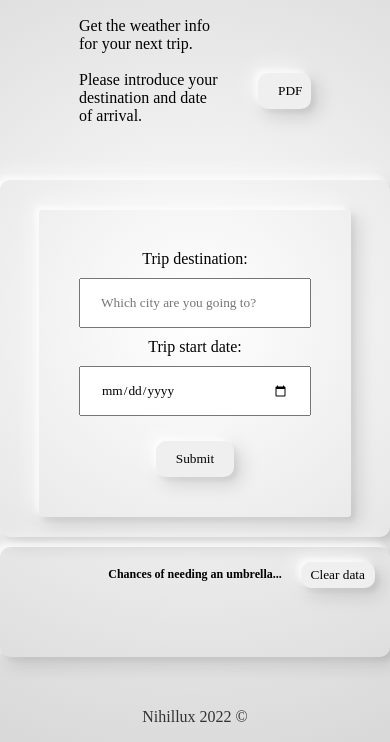
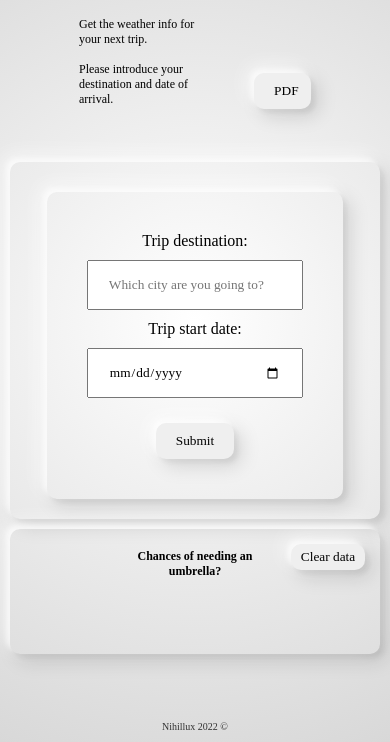
Before and after one commit to Nihillux/Weather-Trip, a website built with webpack: page src/client/views/index.html in a window 390 px wide. Shown: the part 102-844 px from the top of the page. Built offline with nearby package versions, Linux system fonts and the light colour scheme.

Commit message:
responsive fixed

```diff
--- a/src/client/styles/base.scss
+++ b/src/client/styles/base.scss
@@ -73,7 +73,7 @@ button{
     border-radius: 10px;
 }
 
-@media only screen and (max-width: 500px) {
+@media(max-width: 768px) {
     section {
         width: 100%;
     }
@@ -86,4 +86,7 @@ button{
         padding-top: 20px;
         width: fit-content;
     }
+    div{
+        font-size: 12px;
+    }
 }
--- a/src/client/styles/footer.scss
+++ b/src/client/styles/footer.scss
@@ -7,3 +7,15 @@ footer{
     bottom: 0;
     width: 100%;
 }
+
+@media(max-width: 768px) {
+    footer{
+        font-size: 12px;
+    }
+}
+
+@media(max-width: 420px) {
+    footer{
+        font-size: 10px;
+    }
+}
--- a/src/client/styles/form.scss
+++ b/src/client/styles/form.scss
@@ -1,5 +1,5 @@
 form {
-    border-radius: 3px;
+    border-radius: 10px;
     padding: 40px;
 }
 
@@ -48,9 +48,17 @@ span{
     cursor: pointer;
 }
 
-@media only screen and (max-width: 500px) {
+@media(max-width: 768px) {
     span{
         font-size: 12px;
         font-weight: 800;
     }
 }
+
+@media(max-width: 420px) {
+    span{
+        font-size: 12px;
+        font-weight: 800;
+        width: 35%;
+    }
+}
--- a/src/client/styles/header.scss
+++ b/src/client/styles/header.scss
@@ -7,12 +7,6 @@ header {
     flex-direction: row;
     margin: 15px auto;
     width: 80%;
-}
-
-@media only screen and (max-width: 500px) {
-    section {
-        width: 100%;
-    }
 }
 
 #print{
@@ -31,3 +25,15 @@ header {
 #intro{
     width: 80%;
 }
+
+@media(max-width: 768px) {
+    section {
+        width: 90%;
+    }
+}
+
+@media(max-width: 420px) {
+    section {
+        width: 95%;
+    }
+}
--- a/src/client/views/index.html
+++ b/src/client/views/index.html
@@ -3,6 +3,7 @@
     <head>
         <meta charset="utf-8">
         <title>Weather Trip</title>
+        <meta name="viewport" content="width=device-width, initial-scale=1.0">
     </head>
 
     <body>
@@ -29,7 +30,7 @@
             </section>
 
             <section>
-                <span>Chances of needing an umbrella...</span>
+                <span>Chances of needing an umbrella?</span>
                 <button id="clear" href="#" type="submit" name="" value="submit">Clear data</button>
                     <div id="pic"></div>
                     <div>
```
